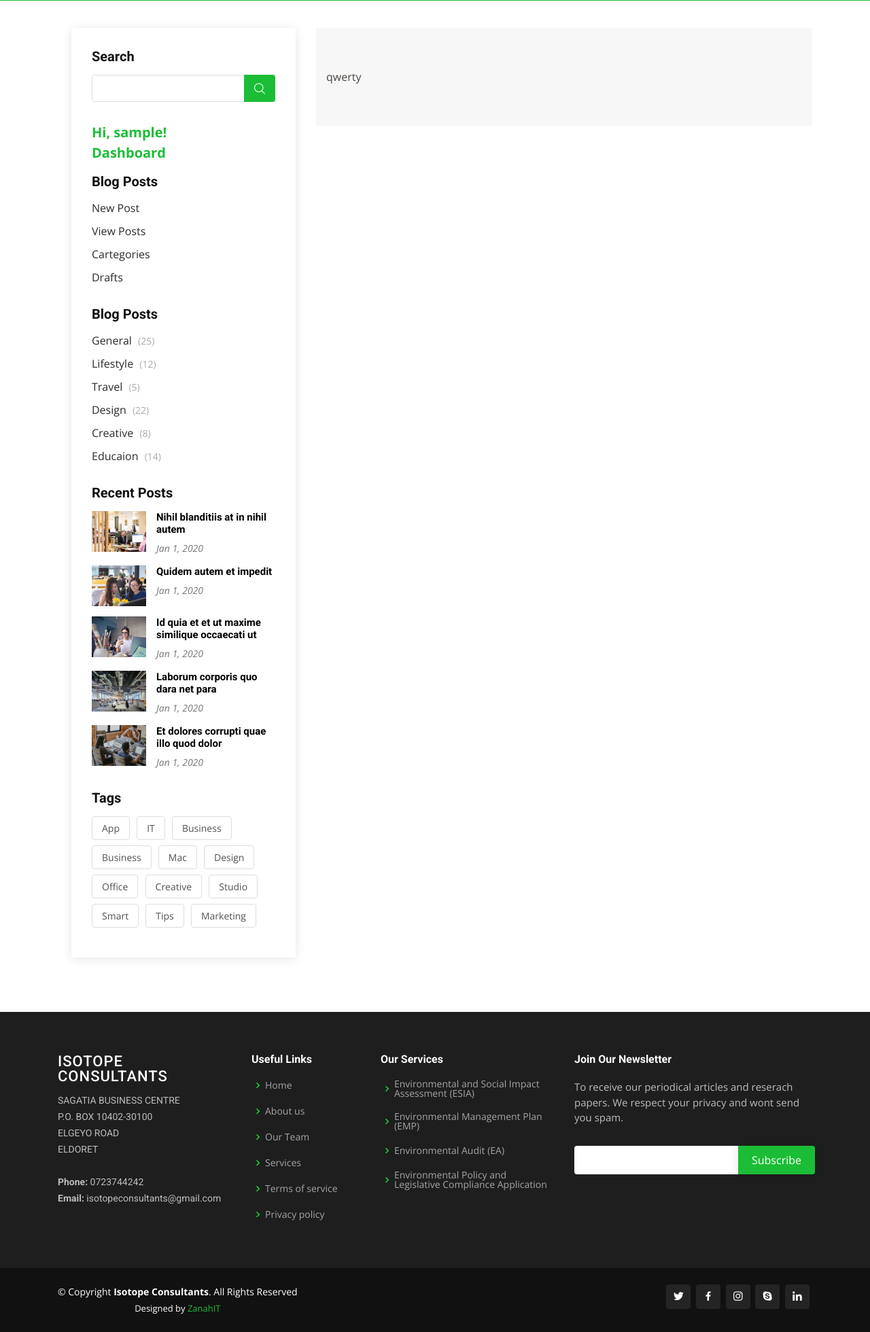
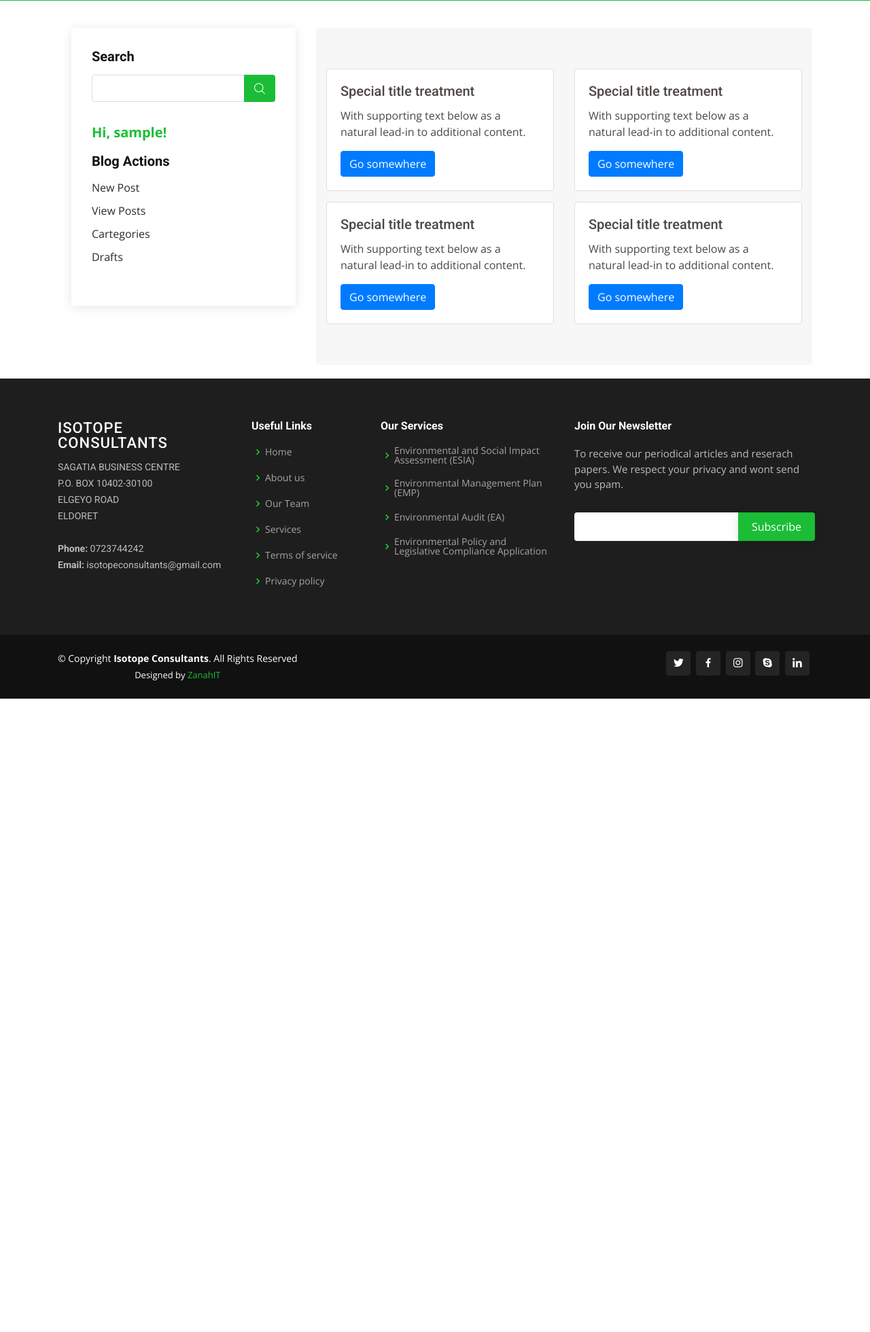
Before and after one commit to ekck/isotope-consultants, a Flask app: page /dashboard in a window 1280 px wide. Shown: the part 140-2100 px from the top of the page at 68% size. After the commit the page ends 1168 px from the top, so only its background shows below. Run offline with Flask 2, Linux system fonts and the light colour scheme; the visitor is signed in with stand-in values (Sample User, id 1); data comes from the database, SQL or seed files in the repository; parts of the project's set-up code (start-up, migrations or seed data) failed here and were passed over; some libraries are stand-ins or nearby versions.

Commit message:
article views

```diff
--- a/app/models.py
+++ b/app/models.py
@@ -116,7 +116,7 @@ class Staff(db.Model):
     def __repr__(self):
         return '<Staff: {}>'.format(self.name)
 
-class Post(db.Model):
+class Article(db.Model):
     """
     Create Post table
     """
--- a/app/templates/blog/dash_index.html
+++ b/app/templates/blog/dash_index.html
@@ -1,6 +1,46 @@
+{% import "bootstrap/utils.html" as utils %}
 {% extends "home/dashboard.html" %}
 {% block title %}Blog Dashboard{% endblock %}
 
 {% block blog %}
-qwerty
+<div class="row mb-3" >
+    <div class="col-sm-6 ">
+      <div class="card">
+        <div class="card-body">
+          <h5 class="card-title">Special title treatment</h5>
+          <p class="card-text">With supporting text below as a natural lead-in to additional content.</p>
+          <a href="#" class="btn btn-primary">Go somewhere</a>
+        </div>
+      </div>
+    </div>
+    <div class="col-sm-6">
+      <div class="card">
+        <div class="card-body">
+          <h5 class="card-title">Special title treatment</h5>
+          <p class="card-text">With supporting text below as a natural lead-in to additional content.</p>
+          <a href="#" class="btn btn-primary">Go somewhere</a>
+        </div>
+      </div>
+    </div>
+  </div>
+  <div class="row" >
+    <div class="col-sm-6">
+      <div class="card">
+        <div class="card-body">
+          <h5 class="card-title">Special title treatment</h5>
+          <p class="card-text">With supporting text below as a natural lead-in to additional content.</p>
+          <a href="#" class="btn btn-primary">Go somewhere</a>
+        </div>
+      </div>
+    </div>
+    <div class="col-sm-6">
+      <div class="card">
+        <div class="card-body">
+          <h5 class="card-title">Special title treatment</h5>
+          <p class="card-text">With supporting text below as a natural lead-in to additional content.</p>
+          <a href="#" class="btn btn-primary">Go somewhere</a>
+        </div>
+      </div>
+    </div>
+  </div>
 {% endblock %}
--- a/app/templates/home/dashboard.html
+++ b/app/templates/home/dashboard.html
@@ -29,17 +29,16 @@
               <div class="sidebar-title">
                 <a href="{{ url_for('home.dashboard') }}"><i class="fa fa-user"></i>  Hi, {{ current_user.username }}!</a>
                 <br>
-                <a href="#">Dashboard </a>
-                <br>
+
 
 
               </div>
-              <h3 class="sidebar-title">Blog Posts</h3>
+              <h3 class="sidebar-title">Blog Actions</h3>
               <div class="sidebar-item categories">
                 <ul>
 
-                  <li><a href="/new_post">New Post </a></li>
-                  <li><a href="/view_posts">View Posts </a></li>
+                  <li><a href="{{ url_for('blog.add_article') }}">New Post </a></li>
+                  <li><a href="{{ url_for('blog.list_articles') }}">View Posts </a></li>
                   <li><a href="/cartegories">Cartegories </a></li>
 
                   <li><a href="/drafts">Drafts</a></li>
@@ -47,71 +46,13 @@
                 </ul>
 
               </div><!-- End sidebar categories-->
-              <h3 class="sidebar-title">Blog Posts</h3>
-              <div class="sidebar-item categories">
-                <ul>
-                  <li><a href="#">General <span>(25)</span></a></li>
-                  <li><a href="#">Lifestyle <span>(12)</span></a></li>
-                  <li><a href="#">Travel <span>(5)</span></a></li>
-                  <li><a href="#">Design <span>(22)</span></a></li>
-                  <li><a href="#">Creative <span>(8)</span></a></li>
-                  <li><a href="#">Educaion <span>(14)</span></a></li>
-                </ul>
 
-              </div><!-- End sidebar categories-->
 
-              <h3 class="sidebar-title">Recent Posts</h3>
-              <div class="sidebar-item recent-posts">
-                <div class="post-item clearfix">
-                  <img src="static/img/blog-recent-posts-1.jpg" alt="">
-                  <h4><a href="{{ url_for('blog.blogsinglepage') }}">Nihil blanditiis at in nihil autem</a></h4>
-                  <time datetime="2020-01-01">Jan 1, 2020</time>
-                </div>
 
-                <div class="post-item clearfix">
-                  <img src="static/img/blog-recent-posts-2.jpg" alt="">
-                  <h4><a href="blog-single.html">Quidem autem et impedit</a></h4>
-                  <time datetime="2020-01-01">Jan 1, 2020</time>
-                </div>
 
-                <div class="post-item clearfix">
-                  <img src="static/img/blog-recent-posts-3.jpg" alt="">
-                  <h4><a href="blog-single.html">Id quia et et ut maxime similique occaecati ut</a></h4>
-                  <time datetime="2020-01-01">Jan 1, 2020</time>
-                </div>
 
-                <div class="post-item clearfix">
-                  <img src="static/img/blog-recent-posts-4.jpg" alt="">
-                  <h4><a href="blog-single.html">Laborum corporis quo dara net para</a></h4>
-                  <time datetime="2020-01-01">Jan 1, 2020</time>
-                </div>
 
-                <div class="post-item clearfix">
-                  <img src="static/img/blog-recent-posts-5.jpg" alt="">
-                  <h4><a href="blog-single.html">Et dolores corrupti quae illo quod dolor</a></h4>
-                  <time datetime="2020-01-01">Jan 1, 2020</time>
-                </div>
 
-              </div><!-- End sidebar recent posts-->
-
-              <h3 class="sidebar-title">Tags</h3>
-              <div class="sidebar-item tags">
-                <ul>
-                  <li><a href="#">App</a></li>
-                  <li><a href="#">IT</a></li>
-                  <li><a href="#">Business</a></li>
-                  <li><a href="#">Business</a></li>
-                  <li><a href="#">Mac</a></li>
-                  <li><a href="#">Design</a></li>
-                  <li><a href="#">Office</a></li>
-                  <li><a href="#">Creative</a></li>
-                  <li><a href="#">Studio</a></li>
-                  <li><a href="#">Smart</a></li>
-                  <li><a href="#">Tips</a></li>
-                  <li><a href="#">Marketing</a></li>
-                </ul>
-
-              </div><!-- End sidebar tags-->
 
             </div><!-- End sidebar -->
 
```
Also changed, not shown: app/blog/forms.py (+6 -6 lines), app/blog/views.py (+100 -2 lines), app/templates/blog/article.html (added, +7 -0 lines), app/templates/blog/articles.html (added, +67 -0 lines), migrations/versions/0d5787082204_.py (added, +28 -0 lines).
